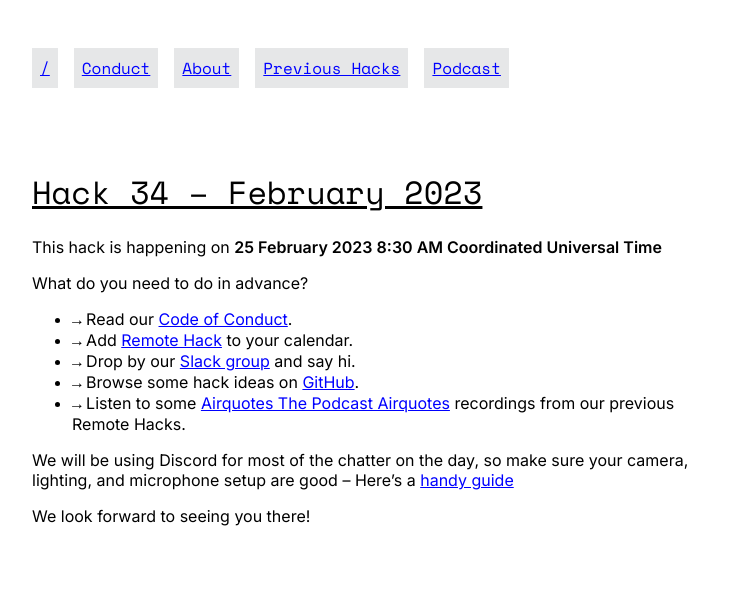
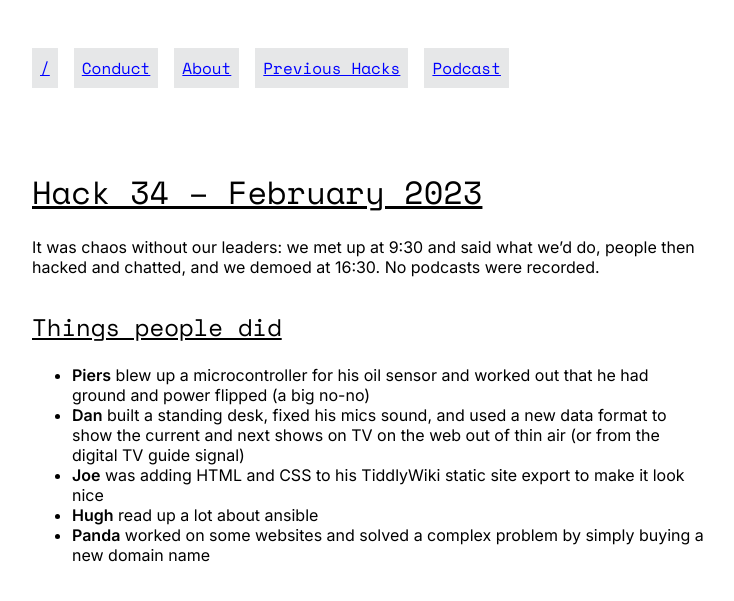
Before and after one commit to remotehack/remotehack.github.io, a Jekyll site: the page built from _hacks/34.md, in a window 1280 px wide. Shown: the top 601 px of the page, without its empty margins (272-1006 px from the left). Built offline with Jekyll 4.4.1, drawn with Linux system fonts in a browser that asks for light colours.

Commit message:
Add writeup of feb (#186)
* Add writeup of feb

* Update _hacks/34.md

Co-authored-by: Dan Pope <danielthepope@users.noreply.github.com>

---------

Co-authored-by: Dan Pope <danielthepope@users.noreply.github.com>

```diff
--- a/_hacks/34.md
+++ b/_hacks/34.md
@@ -1,5 +1,15 @@
 ---
 hack_number: 34
 date: 2023-02-25
-upcoming: true
+upcoming: false
 ---
+
+It was chaos without our leaders: we met up at 9:30 and said what we'd do, people then hacked and chatted, and we demoed at 16:30. No podcasts were recorded.
+
+## Things people did
+
+- **Piers** blew up a microcontroller for his oil sensor and worked out that he had ground and power flipped (a big no-no)
+- **Dan** built a standing desk, fixed his mics sound, and used a new data format to show the current and next shows on TV on the web out of thin air (or from the digital TV guide signal)
+- **Joe** was adding HTML and CSS to his TiddlyWiki static site export to make it look nice
+- **Hugh** read up a lot about ansible
+- **Panda** worked on some websites and solved a complex problem by simply buying a new domain name
```
